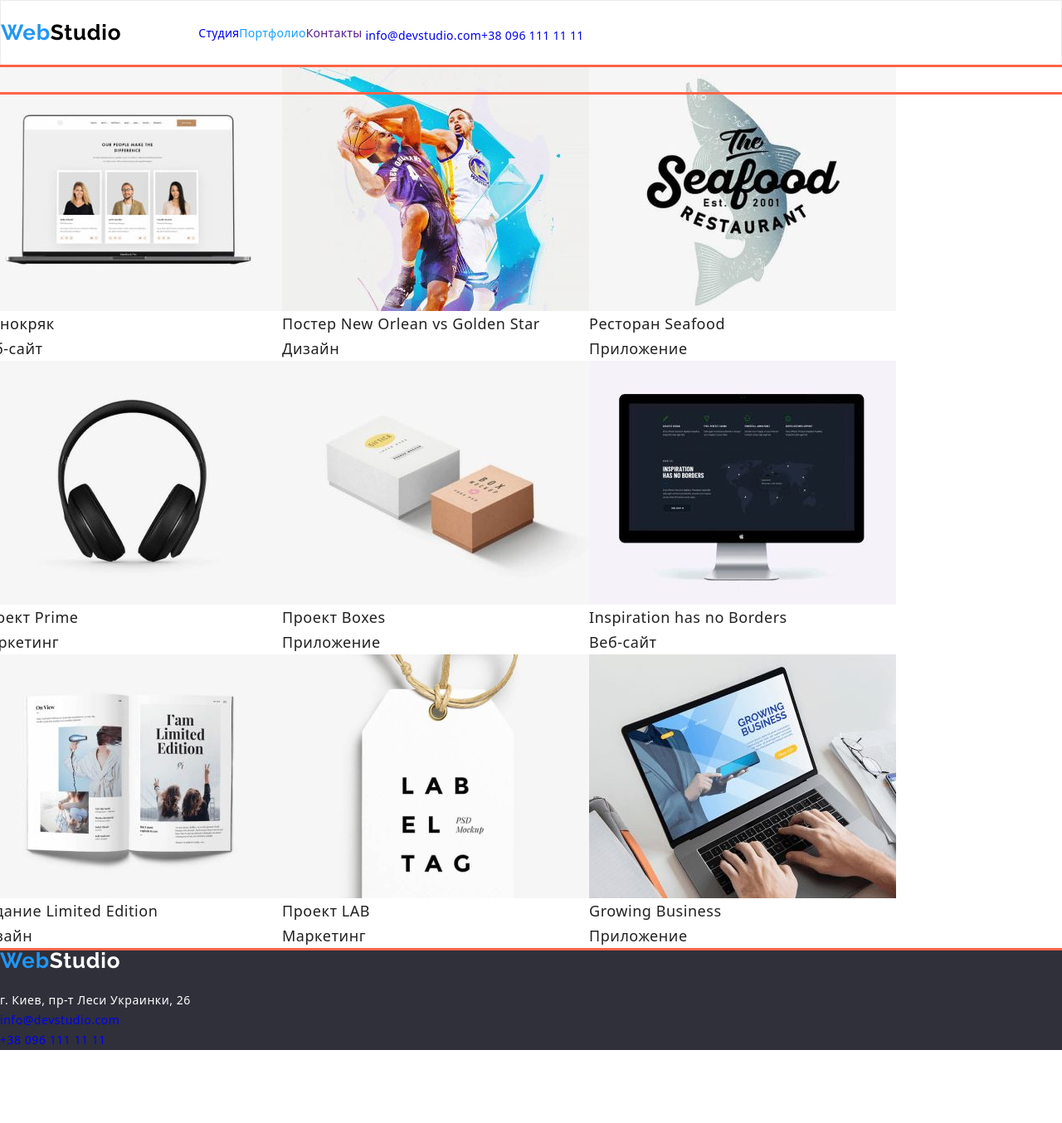
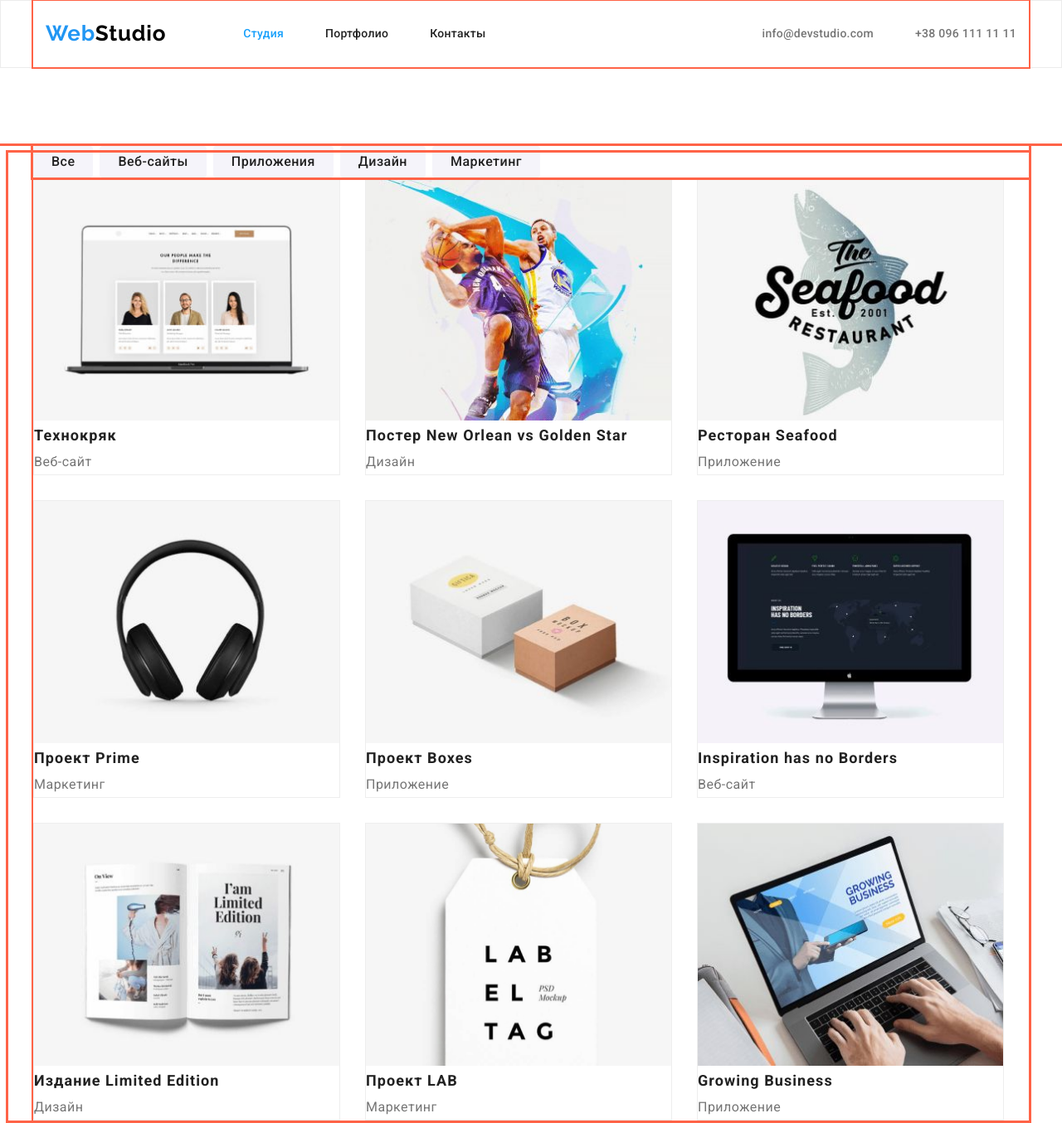
Before and after one commit to FillsAgler/goit-markup-hw-03, a plain HTML site: page portfolio.html in a window 1280 px wide. Shown: the top 1354 px of the page at 83% size. Before the commit the page ends 1266 px from the top, so only its background shows below. Drawn offline with nearby package versions, Linux system fonts and the light colour scheme.

Commit message:
add portfolio.html

```diff
--- a/portfolio.html
+++ b/portfolio.html
@@ -4,109 +4,114 @@
 <head>
   <meta charset="UTF-8" />
   <meta name="viewport" content="width=device-width, initial-scale=1.0" />
+  <link rel="preconnect" href="https://fonts.googleapis.com">
+  <link rel="preconnect" href="https://fonts.gstatic.com" crossorigin>
+  <link href="https://fonts.googleapis.com/css2?family=Raleway:wght@700&family=Roboto:ital,wght@0,400;0,500;0,700;1,900&display=swap" rel="stylesheet">
+  <link rel="stylesheet" href="https://cdnjs.cloudflare.com/ajax/libs/modern-normalize/1.1.0/modern-normalize.min.css" integrity="sha512-wpPYUAdjBVSE4KJnH1VR1HeZfpl1ub8YT/NKx4PuQ5NmX2tKuGu6U/JRp5y+Y8XG2tV+wKQpNHVUX03MfMFn9Q==" crossorigin="anonymous" referrerpolicy="no-referrer" />
   <link rel="stylesheet" href="css/style.css">
-  <link rel="preconnect" href="https://fonts.googleapis.com">
-<link rel="preconnect" href="https://fonts.gstatic.com" crossorigin>
-<link href="https://fonts.googleapis.com/css2?family=Raleway:wght@700&family=Roboto:ital,wght@0,400;0,500;0,700;1,900&display=swap" rel="stylesheet">
-<link rel="stylesheet" href="https://cdnjs.cloudflare.com/ajax/libs/modern-normalize/1.1.0/modern-normalize.min.css">
+
   <title>Портфолио</title>
 </head>
 
 <body>
   <!-- Шапка сайта -->
-  <header class="page-header">
+  <header class="page-header section">
+    <div class="container hd">
     <nav class="nav">
       <!--Навігація на гол сторінку-->
-      <a class="logo" href="index.html"> <span class="logo-color1">Web</span><span class="logo-color2">Studio</span></a>
+      <a class="logo" href="index.html"><span class="logo-color1">Web</span><span class="logo-color2">Studio</span></a>
       <!--Навігація на сторінки-->
       <ul class="site-nav">
-        <li><a class="link" href="index.html">Студия</a></li>
-        <li><a class="link active" href="/">Портфолио</a></li>
-        <li><a class="link" href="">Контакты</a></li>
+        <li class="site-item"><a class="site-nav-link active" href="/">Студия</a></li>
+        <li class="site-item"><a class="site-nav-link" href="portfolio.html">Портфолио</a></li>
+        <li class="site-item"><a class="site-nav-link" href="">Контакты</a></li>
       </ul>
+
     </nav>
     <!--Контактна інформація-->
     <ul class="contacts">
-      <li><a class="item" href="mailto:info@devstudio.com">info@devstudio.com</a></li>
-      <li><a class="item" href="tel:+380961111111">+38 096 111 11 11</a></li>
+      <li class="contacts-item"><a class="contacts-link" href="mailto:info@devstudio.com">info@devstudio.com</a></li>
+      <li class="contacts-item"><a class="contacts-link" href="tel:+380961111111">+38 096 111 11 11</a></li>
     </ul>
+    </div>
   </header>
   <!-- Майн сайта -->
   <main class="page-main">
 
     <!--фільтр-->
-    <section class="filter">
+    <section class="portfolio section">
+      <div class="container mrgn">
       <ul class="filter-list">
-        <li><button class="button" type="button">Все</button></li>
-        <li><button class="button" type="button">Веб-сайты</button></li>
-        <li><button class="button" type="button">Приложения</button></li>
-        <li><button class="button" type="button">Дизайн</button></li>
-        <li><button class="button" type="button">Маркетинг</button></li>
+        <li class="filter-item"><button class="filter-button" type="button">Все</button></li>
+        <li class="filter-item"><button class="filter-button" type="button">Веб-сайты</button></li>
+        <li class="filter-item"><button class="filter-button" type="button">Приложения</button></li>
+        <li class="filter-item"><button class="filter-button" type="button">Дизайн</button></li>
+        <li class="filter-item"><button class="filter-button" type="button">Маркетинг</button></li>
       </ul>
-    </section>
 
-    <!--Секція проектів-->
-    <section class="section-projects">
       <ul class="projects-list">
-        <li>
-          <img class="project-image" src="./images/project/img1.jpg" alt="Изображение Игоря Демьяненко" width="370" />
-          <h3 class="project-title">Технокряк</h3>
-          <p class="project-grup">Веб-сайт</p>
+        <li class="projects-list-item">
+          <img class="project-list-image" src="./images/project/img1.jpg" alt="Изображение Игоря Демьяненко" width="370" />
+          <h3 class="project-list-title">Технокряк</h3>
+          <p class="project-list-text">Веб-сайт</p>
         </li>
-        <li>
-          <img class="project-image" src="./images/project/img2.jpg" alt="Изображение Ольги Репиной" width="370" />
-          <h3 class="project-title">Постер New Orlean vs Golden Star</h3>
-          <p class="project-grup">Дизайн</p>
+        <li class="projects-list-item">
+          <img class="project-list-image" src="./images/project/img2.jpg" alt="Изображение Ольги Репиной" width="370" />
+          <h3 class="project-list-title">Постер New Orlean vs Golden Star</h3>
+          <p class="project-list-text">Дизайн</p>
         </li>
-        <li>
-          <img class="project-image" src="./images/project/img3.jpg" alt="Изображение Николая Тарасова" width="370" />
-          <h3 class="project-title">Ресторан Seafood</h3>
-          <p class="project-grup">Приложение</p>
+        <li class="projects-list-item">
+          <img class="project-list-image" src="./images/project/img3.jpg" alt="Изображение Николая Тарасова" width="370" />
+          <h3 class="project-list-title">Ресторан Seafood</h3>
+          <p class="project-list-text">Приложение</p>
         </li>
-        <li>
-          <img class="project-image" src="./images/project/img4.jpg" alt="Изображение Михаила Ермакова" width="370" />
-          <h3 class="project-title">Проект Prime</h3>
-          <p class="project-grup">Маркетинг</p>
+        <li class="projects-list-item">
+          <img class="project-list-image" src="./images/project/img4.jpg" alt="Изображение Михаила Ермакова" width="370" />
+          <h3 class="project-list-title">Проект Prime</h3>
+          <p class="project-list-text">Маркетинг</p>
         </li>
-        <li>
-          <img class="project-image" src="./images/project/img5.jpg" alt="Изображение Михаила Ермакова" width="370" />
-          <h3 class="project-title">Проект Boxes</h3>
-          <p class="project-grup">Приложение</p>
+        <li class="projects-list-item">
+          <img class="project-list-image" src="./images/project/img5.jpg" alt="Изображение Михаила Ермакова" width="370" />
+          <h3 class="project-list-title">Проект Boxes</h3>
+          <p class="project-list-text">Приложение</p>
         </li>
-        <li>
-          <img class="project-image" src="./images/project/img6.jpg" alt="Изображение Михаила Ермакова" width="370" />
-          <h3 class="project-title">Inspiration has no Borders</h3>
-          <p class="project-grup">Веб-сайт</p>
+        <li class="projects-list-item">
+          <img class="project-list-image" src="./images/project/img6.jpg" alt="Изображение Михаила Ермакова" width="370" />
+          <h3 class="project-list-title">Inspiration has no Borders</h3>
+          <p class="project-list-text">Веб-сайт</p>
         </li>
-        <li>
-          <img class="project-image" src="./images/project/img7.jpg" alt="Изображение Михаила Ермакова" width="370" />
-          <h3 class="project-title">Издание Limited Edition</h3>
-          <p class="project-grup">Дизайн</p>
+        <li class="projects-list-item">
+          <img class="project-list-image" src="./images/project/img7.jpg" alt="Изображение Михаила Ермакова" width="370" />
+          <h3 class="project-list-title">Издание Limited Edition</h3>
+          <p class="project-list-text">Дизайн</p>
         </li>
-        <li>
-          <img class="project-image" src="./images/project/img8.jpg" alt="Изображение Михаила Ермакова" width="370" />
-          <h3 class="project-title">Проект LAB</h3>
-          <p class="project-grup">Маркетинг</p>
+        <li class="projects-list-item">
+          <img class="project-list-image" src="./images/project/img8.jpg" alt="Изображение Михаила Ермакова" width="370" />
+          <h3 class="project-list-title">Проект LAB</h3>
+          <p class="project-list-text">Маркетинг</p>
         </li>
-        <li>
-          <img class="project-image" src="./images/project/img9.jpg" alt="Изображение Михаила Ермакова" width="370" />
-          <h3 class="project-title">Growing Business</h3>
-          <p class="project-grup">Приложение</p>
+        <li class="projects-list-item">
+          <img class="project-list-image" src="./images/project/img9.jpg" alt="Изображение Михаила Ермакова" width="370" />
+          <h3 class="project-list-title">Growing Business</h3>
+          <p class="project-list-text">Приложение</p>
         </li>
       </ul>
+      </div>
     </section>
   </main>
 
   <!-- Футер -->
   <footer class="footer">
+    <div class="container section-conteiner">
     <a class="footer-logo" href="index.html"><span class="footer-logo-color1">Web</span><span class="footer-logo-color2">Studio</span></a>
     <ul class="footer-list">
-      <li>
+      <li class="fooret-item">
         <address class="footer-address">г. Киев, пр-т Леси Украинки, 26</address>
       </li>
-      <li><a class="list" href="mailto:info@devstudio.com">info@devstudio.com</a></li>
-      <li><a class="list" href="tel:+380961111111">+38 096 111 11 11</a></li>
+      <li class="fooret-item"><a class="footer-link" href="mailto:info@devstudio.com">info@devstudio.com</a></li>
+      <li class="fooret-item"><a class="footer-link" href="tel:+380961111111">+38 096 111 11 11</a></li>
     </ul>
+    </div>
   </footer>
 </body>
 
```
